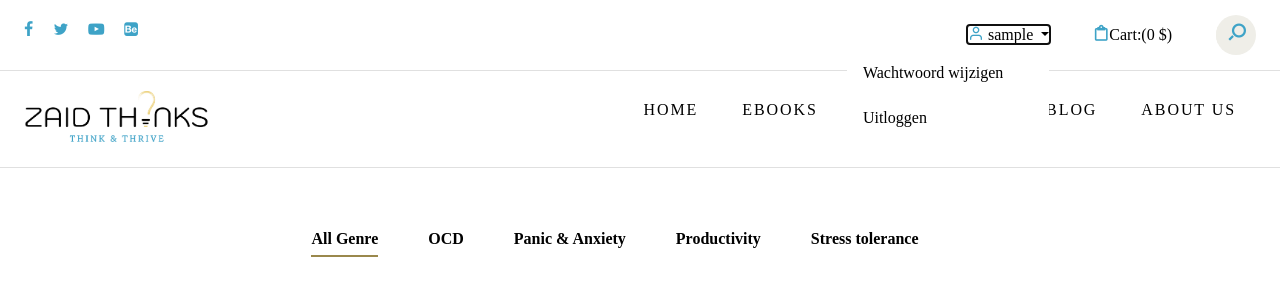
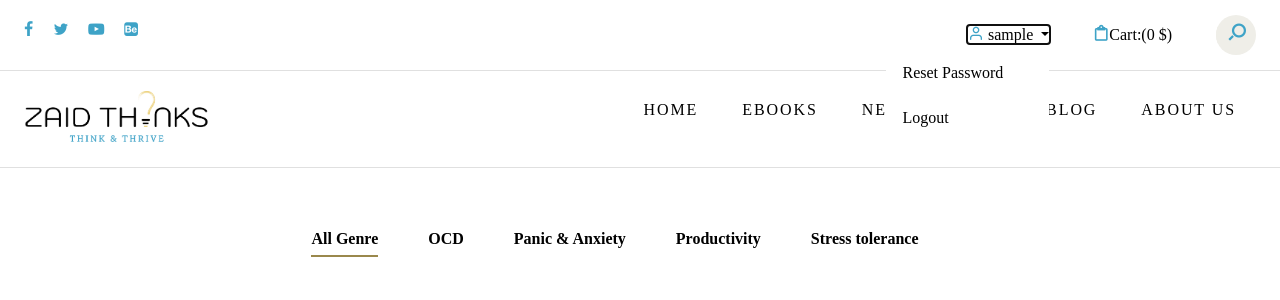
Before and after one commit to FaheerHakim/eBookStore, a PHP site: page /ebooks.php in a window 1280 px wide, after a click that opens the changed part. Shown: the top 300 px of the page. Run offline with PHP 8.4, Linux system fonts and the light colour scheme; the visitor is signed in with stand-in values (Sample User, id 1); data that the repository does not hold is empty; some libraries are stand-ins or nearby versions; some web fonts are replaced.

Commit message:
Update multiple pages: layout, logic, and UI improvements

```diff
--- a/ebooks.php
+++ b/ebooks.php
@@ -137,8 +137,8 @@ $is_admin = isset($_SESSION['is_admin']) && ($_SESSION['is_admin'] === true || $
 										<span><?php echo htmlspecialchars($_SESSION['username']); ?></span>
 									</a>
 									<ul class="dropdown-menu dropdown-menu-end" aria-labelledby="userDropdown">
-										<li><a class="dropdown-item" href="change_password.php">Wachtwoord wijzigen</a></li>
-										<li><a class="dropdown-item" href="logout.php">Uitloggen</a></li>
+										<li><a class="dropdown-item" href="change_password.php">Reset Password</a></li>
+										<li><a class="dropdown-item" href="logout.php">Logout</a></li>
 									</ul>
 								</div>
 							<?php else: ?>
--- a/home.php
+++ b/home.php
@@ -71,7 +71,7 @@ if(!isset($_SESSION['username'])) {
                                     </a>
                                     <ul class="dropdown-menu dropdown-menu-end" aria-labelledby="userDropdown">
 										<li><a class="dropdown-item" href="change_password.php">Reset password</a></li>
-                                        <li><a class="dropdown-item" href="logout.php">Log out</a></li>
+                                        <li><a class="dropdown-item" href="logout.php">Logout</a></li>
                                     </ul>
                                 </div>
                             <?php else: ?>
--- a/profile.php
+++ b/profile.php
@@ -55,7 +55,8 @@ if(!isset($_SESSION['username'])) {
                                         <span><?php echo htmlspecialchars($_SESSION['username']); ?></span>
                                     </a>
                                     <ul class="dropdown-menu dropdown-menu-end" aria-labelledby="userDropdown">
-                                        <li><a class="dropdown-item" href="logout.php">Log out</a></li>
+                                        <li><a class="dropdown-item" href="change_password.php">Reset Password</a></li>
+										<li><a class="dropdown-item" href="logout.php">Logout</a></li>
                                     </ul>
                                 </div>
                             <?php else: ?>
```
